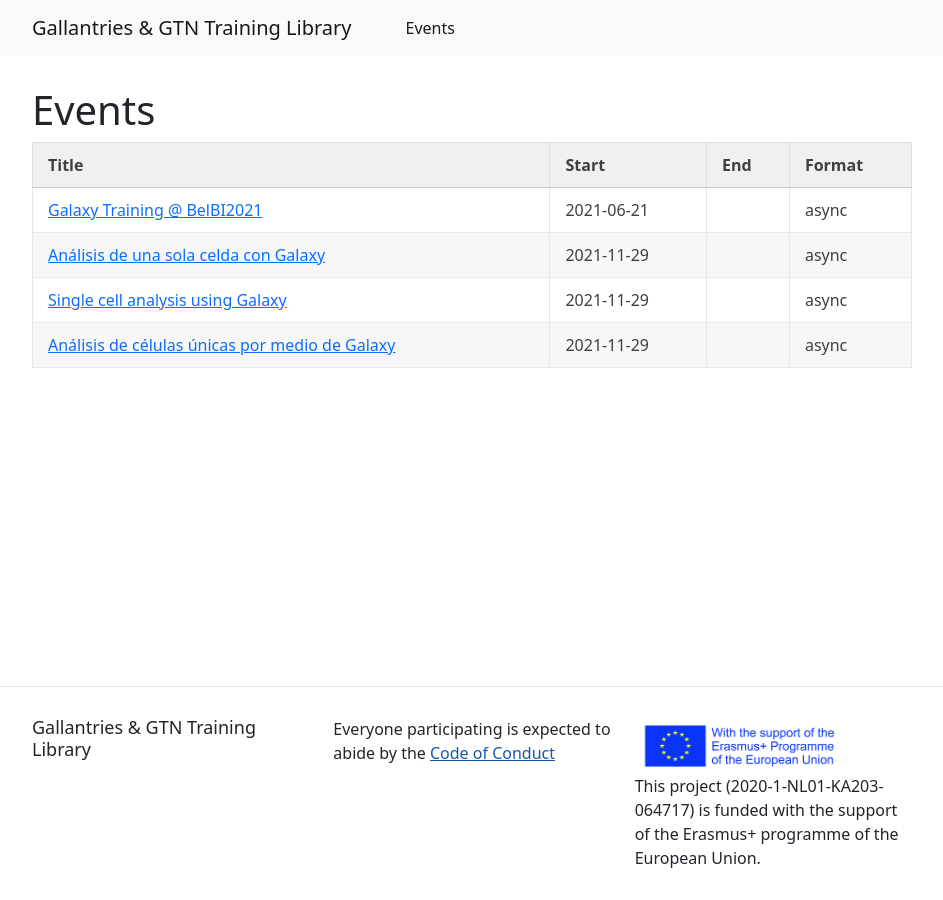
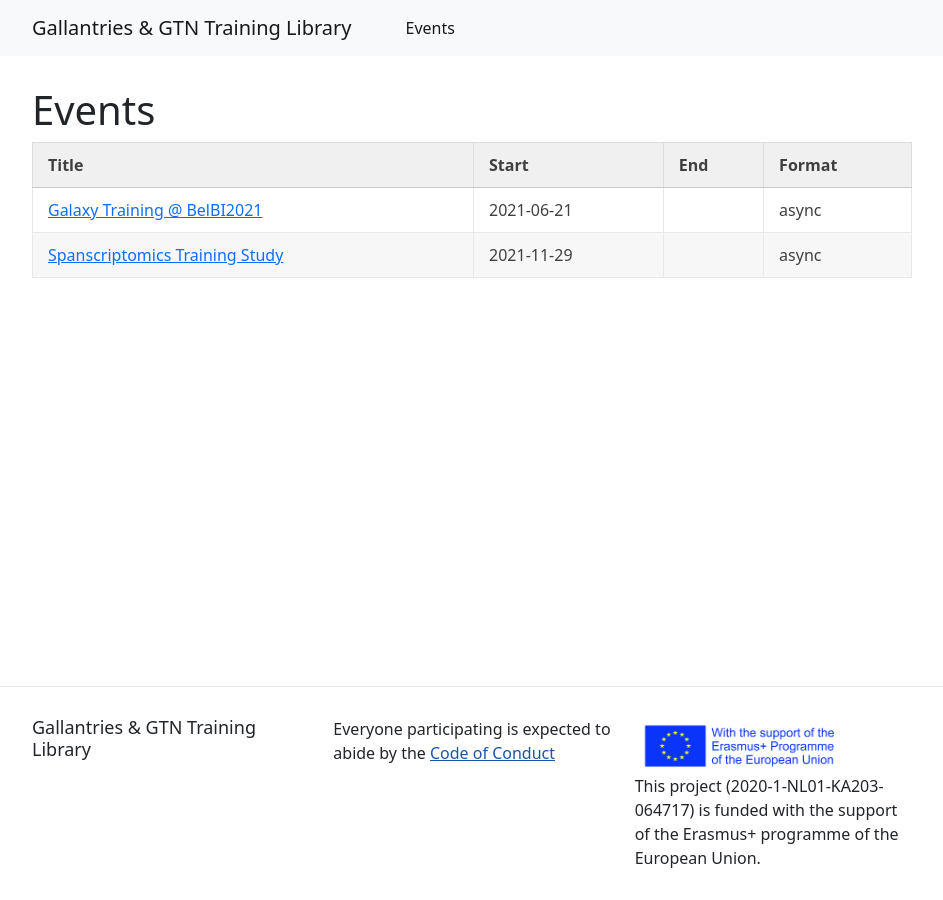
Before and after one commit to subinamehta/galaxy-workshop, a Jekyll site: the page built from events/index.md, in a window 1280 px wide. Shown: the whole page, without its empty margins (168-1111 px from the left). Built offline with Jekyll 4.4.1, drawn with Linux system fonts in a browser that asks for light colours.

Commit message:
support tracks

```diff
--- a/events/index.md
+++ b/events/index.md
@@ -15,13 +15,15 @@ layout: default
 	</thead>
 	<tbody>
 	{% for page in site.pages %}
-		{% if page.layout == 'event' %}
+		{% if page.layout == 'event' or page.type == 'event' %}
+        {% unless page.type == 'track'%}
 		<tr>
 			<td><a href="{{site.baseurl}}{{ page.url }}">{{ page.title }}</a></td>
 			<td>{{ page.date_start }}</td>
 			<td>{{ page.date_end }}</td>
 			<td>{{ page.format }}</td>
 		</tr>
+        {% endunless %}
 		{% endif %}
 	{% endfor %}
 	</tbody>
--- a/events/spanscriptomics/index.md
+++ b/events/spanscriptomics/index.md
@@ -1,5 +1,9 @@
 ---
 layout: default
+title: Spanscriptomics Training Study
+type: event
+format: async
+date_start: 2021-11-29
 instructors:
   - nomadscientist # TODO: add everybody to CONTRIBUTORS.yaml and here
   - shiltemann
```
Also changed, not shown: events/spanscriptomics/program-cat.md (+1 -0 lines), events/spanscriptomics/program-en.md (+1 -0 lines), events/spanscriptomics/program-es.md (+1 -0 lines).
